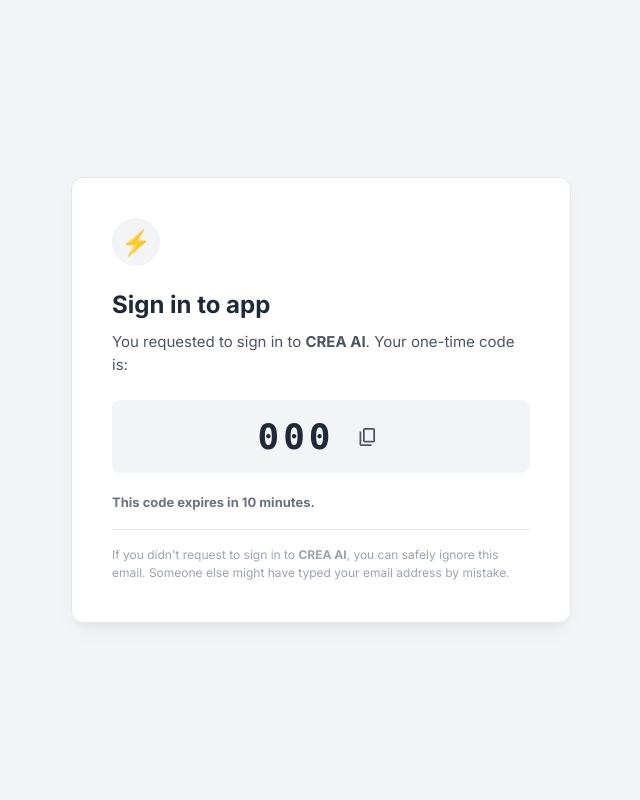
After one commit to subhamshuglobal68-sudo/credit-Risk-Assesment, a Flask app: template frontend/templates/email_preview.html in a window 1280 px wide. The commit adds this page. Shown: the whole page, without its empty margins (319-959 px from the left). Run offline with Flask 3, Linux system fonts and the light colour scheme; the visitor is signed in with stand-in values (Sample User, id 1); the template is opened without the code that fills it: most values are stand-ins (such as "Sample title", 1, 10 or a date in 2020).

Commit message:
UI: visually align auth flows and add simulated browser email client

```diff
--- a/frontend/server.py
+++ b/frontend/server.py
@@ -35,6 +35,7 @@ def check_auth():
         "resend_otp",
         "google_auth",
         "google_auth_callback",
+        "email_preview",
         "static"
     ]
     if request.endpoint in allowed_endpoints:
@@ -140,6 +141,15 @@ def google_auth_callback():
 
     session["user"] = resp["user"]
     return redirect(url_for("index"))
+
+@app.route("/email-preview")
+def email_preview():
+    email = request.args.get("email")
+    if not email:
+        return redirect(url_for("login"))
+    resp = proxy_to_backend(f"/api/auth/get-otp?email={email}", method="GET")
+    code = resp.get("code", "------")
+    return render_template("email_preview.html", email=email, code=code)
 
 @app.route("/logout")
 def logout():
--- /dev/null
+++ b/frontend/templates/email_preview.html
@@ -0,0 +1,194 @@
+<!DOCTYPE html>
+<html lang="en">
+<head>
+<meta charset="UTF-8">
+<meta name="viewport" content="width=device-width, initial-scale=1.0">
+<title>Email Preview - CREA AI</title>
+<link rel="preconnect" href="https://fonts.googleapis.com">
+<link rel="preconnect" href="https://fonts.gstatic.com" crossorigin>
+<link href="https://fonts.googleapis.com/css2?family=Inter:wght@400;500;600;700&family=Material+Symbols+Outlined:opsz,wght,FILL,GRAD@20..48,400,0,0" rel="stylesheet">
+<style>
+  :root {
+    --bg-light: #f3f4f6;
+    --card-bg: #ffffff;
+    --text-primary: #1f2937;
+    --text-secondary: #4b5563;
+    --text-muted: #6b7280;
+    --border-color: #e5e7eb;
+    --btn-primary: #111827;
+    --shadow: 0 10px 25px -5px rgba(0, 0, 0, 0.05), 0 8px 10px -6px rgba(0, 0, 0, 0.05);
+    --radius: 12px;
+  }
+
+  * {
+    box-sizing: border-box;
+    margin: 0;
+    padding: 0;
+  }
+
+  body {
+    font-family: "Inter", -apple-system, BlinkMacSystemFont, "Segoe UI", Roboto, sans-serif;
+    background-color: var(--bg-light);
+    color: var(--text-primary);
+    display: flex;
+    justify-content: center;
+    align-items: center;
+    min-height: 100vh;
+    padding: 24px;
+  }
+
+  .email-card {
+    width: 100%;
+    max-width: 500px;
+    background-color: var(--card-bg);
+    border-radius: var(--radius);
+    padding: 40px;
+    box-shadow: var(--shadow);
+    border: 1px solid var(--border-color);
+  }
+
+  .badge-icon {
+    width: 48px;
+    height: 48px;
+    background-color: var(--bg-light);
+    border-radius: 50%;
+    display: grid;
+    place-items: center;
+    margin-bottom: 24px;
+  }
+
+  .badge-icon span {
+    font-size: 24px;
+  }
+
+  .email-title {
+    font-size: 24px;
+    font-weight: 700;
+    color: var(--text-primary);
+    margin-bottom: 12px;
+  }
+
+  .email-sub {
+    font-size: 15px;
+    color: var(--text-secondary);
+    line-height: 1.5;
+    margin-bottom: 24px;
+  }
+
+  .code-container {
+    background-color: #f3f4f6;
+    border-radius: 8px;
+    padding: 16px 24px;
+    display: flex;
+    justify-content: center;
+    align-items: center;
+    gap: 16px;
+    margin-bottom: 20px;
+  }
+
+  .otp-code {
+    font-family: "JetBrains Mono", monospace, Courier, sans-serif;
+    font-size: 36px;
+    font-weight: 700;
+    letter-spacing: 4px;
+    color: var(--text-primary);
+  }
+
+  .copy-btn {
+    background: none;
+    border: none;
+    cursor: pointer;
+    color: var(--text-secondary);
+    display: flex;
+    align-items: center;
+    padding: 6px;
+    border-radius: 4px;
+    transition: background-color 0.15s ease, color 0.15s ease;
+  }
+
+  .copy-btn:hover {
+    background-color: #e5e7eb;
+    color: var(--text-primary);
+  }
+
+  .copy-btn .material-symbols-outlined {
+    font-size: 22px;
+  }
+
+  .info-text {
+    font-size: 13px;
+    color: var(--text-muted);
+    line-height: 1.5;
+    margin-bottom: 16px;
+  }
+
+  .security-note {
+    font-size: 12px;
+    color: #9ca3af;
+    line-height: 1.5;
+    border-top: 1px solid var(--border-color);
+    padding-top: 16px;
+    margin-top: 16px;
+  }
+
+  .success-toast {
+    font-size: 12px;
+    color: #15803d;
+    background-color: #f0fdf4;
+    border: 1px solid #bbf7d0;
+    padding: 4px 8px;
+    border-radius: 4px;
+    display: none;
+    animation: fadeIn 0.2s ease;
+  }
+
+  @keyframes fadeIn {
+    from { opacity: 0; }
+    to { opacity: 1; }
+  }
+</style>
+</head>
+<body>
+<div class="email-card">
+  <div class="badge-icon">
+    <span style="color: #fbbf24;">⚡</span>
+  </div>
+
+  <h2 class="email-title">Sign in to app</h2>
+  <p class="email-sub">You requested to sign in to <strong>CREA AI</strong>. Your one-time code is:</p>
+
+  <!-- Code Area -->
+  <div class="code-container">
+    <span class="otp-code" id="otp-code-val">{{ code }}</span>
+    <button class="copy-btn" id="copy-btn" onclick="copyCode()" title="Copy to clipboard">
+      <span class="material-symbols-outlined">content_copy</span>
+    </button>
+    <span class="success-toast" id="success-toast">Copied!</span>
+  </div>
+
+  <p class="info-text"><strong>This code expires in 10 minutes.</strong></p>
+
+  <p class="security-note">
+    If you didn't request to sign in to <strong>CREA AI</strong>, you can safely ignore this email. Someone else might have typed your email address by mistake.
+  </p>
+</div>
+
+<script>
+function copyCode() {
+  const codeText = document.getElementById('otp-code-val').textContent;
+  navigator.clipboard.writeText(codeText).then(() => {
+    const toast = document.getElementById('success-toast');
+    const copyIcon = document.getElementById('copy-btn');
+
+    toast.style.display = 'inline-block';
+    copyIcon.style.display = 'none';
+
+    setTimeout(() => {
+      toast.style.display = 'none';
+      copyIcon.style.display = 'flex';
+    }, 2000);
+  });
+}
+</script>
+</body>
+</html>
--- a/frontend/templates/login.html
+++ b/frontend/templates/login.html
@@ -221,7 +221,7 @@
 <body>
 <div class="auth-card">
   <div class="badge-icon">
-    <span class="material-symbols-outlined">key</span>
+    <span style="font-size: 24px; color: #fbbf24;">⚡</span>
   </div>
   <div class="auth-header">
     <h2 class="auth-title">Login</h2>
@@ -238,7 +238,7 @@
   <form class="auth-form" method="POST" action="{{ url_for('login') }}">
     <div class="auth-field">
       <label for="email">Email Address</label>
-      <input type="email" id="email" name="email" required placeholder="name@company.com" autocomplete="email">
+      <input type="email" id="email" name="email" required placeholder="Enter your Email" autocomplete="email">
     </div>
     <button type="submit" class="btn btn-primary">Login</button>
   </form>
--- a/frontend/templates/register.html
+++ b/frontend/templates/register.html
@@ -228,7 +228,7 @@
 <body>
 <div class="auth-card">
   <div class="badge-icon">
-    <span class="material-symbols-outlined">person_add</span>
+    <span style="font-size: 24px; color: #fbbf24;">⚡</span>
   </div>
   <div class="auth-header">
     <h2 class="auth-title">Create an account</h2>
@@ -251,11 +251,11 @@
   <form class="auth-form" method="POST" action="{{ url_for('register') }}" onsubmit="return validateForm()">
     <div class="auth-field">
       <label for="name">Full Name</label>
-      <input type="text" id="name" name="name" required placeholder="John Doe" autocomplete="name">
+      <input type="text" id="name" name="name" required placeholder="Enter your full name" autocomplete="name">
     </div>
     <div class="auth-field">
       <label for="email">Email Address</label>
-      <input type="email" id="email" name="email" required placeholder="name@company.com" autocomplete="email">
+      <input type="email" id="email" name="email" required placeholder="Enter your Email" autocomplete="email">
     </div>
     <button type="submit" class="btn btn-primary">Send email code</button>
   </form>
--- a/frontend/templates/verify_otp.html
+++ b/frontend/templates/verify_otp.html
@@ -192,7 +192,7 @@
 <body>
 <div class="auth-card">
   <div class="badge-icon">
-    <span class="material-symbols-outlined">mark_email_unread</span>
+    <span style="font-size: 24px; color: #fbbf24;">⚡</span>
   </div>
   <div class="auth-header">
     <h2 class="auth-title">Check your email</h2>
@@ -237,6 +237,10 @@
 
   <p class="resend-text">
     Didn't receive the code? <a id="resend-btn" onclick="resendCode()">Resend code</a>
+  </p>
+
+  <p style="margin-top: 14px; font-size: 12px; text-align: center; color: var(--text-secondary);">
+    💡 <a href="{{ url_for('email_preview', email=email) }}" target="_blank" style="color: #0b57d0; text-decoration: none; font-weight: 500;">[Demo] View simulated verification email in browser</a>
   </p>
 </div>
 
```
Also changed, not shown: backend/app/api/auth.py (+16 -0 lines).
